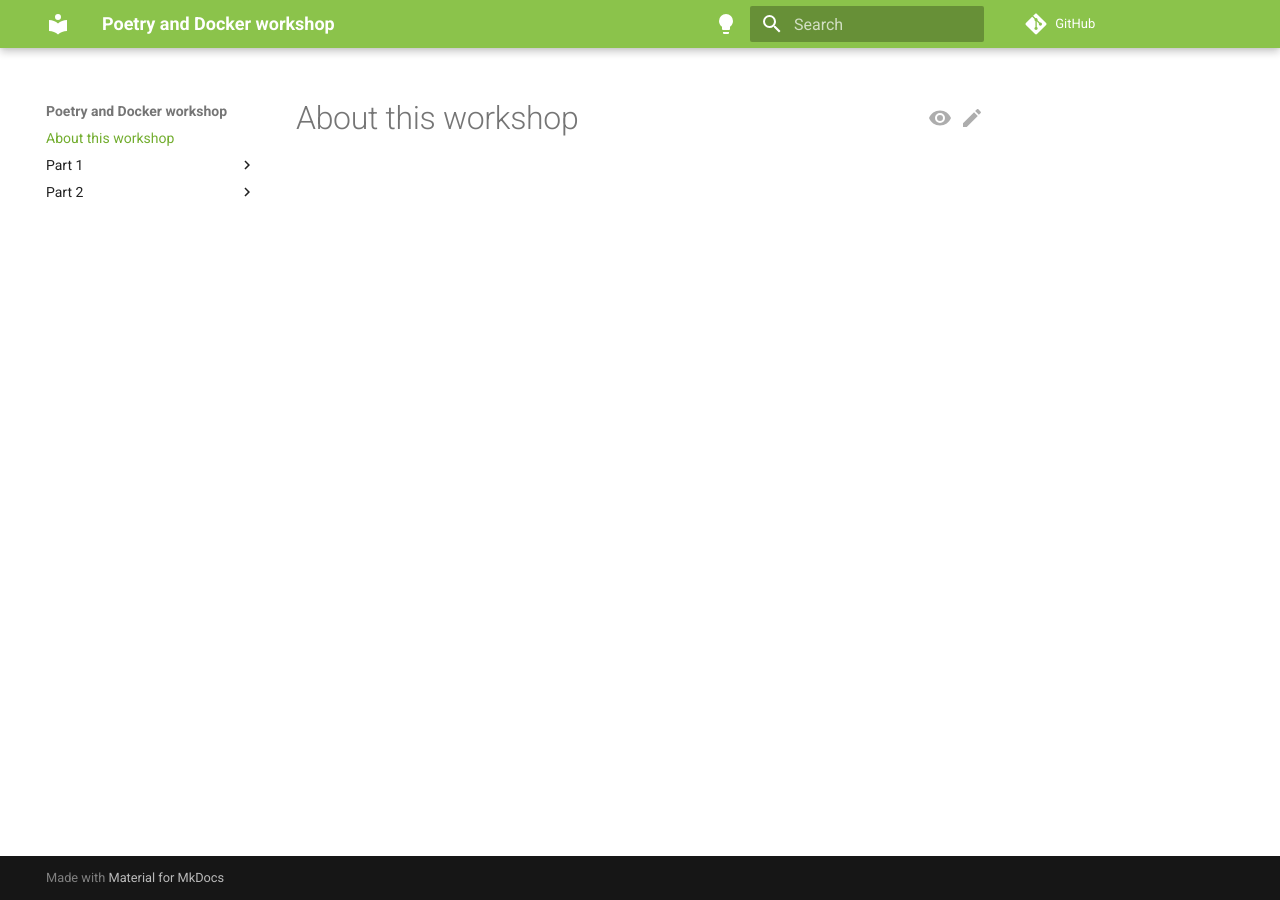
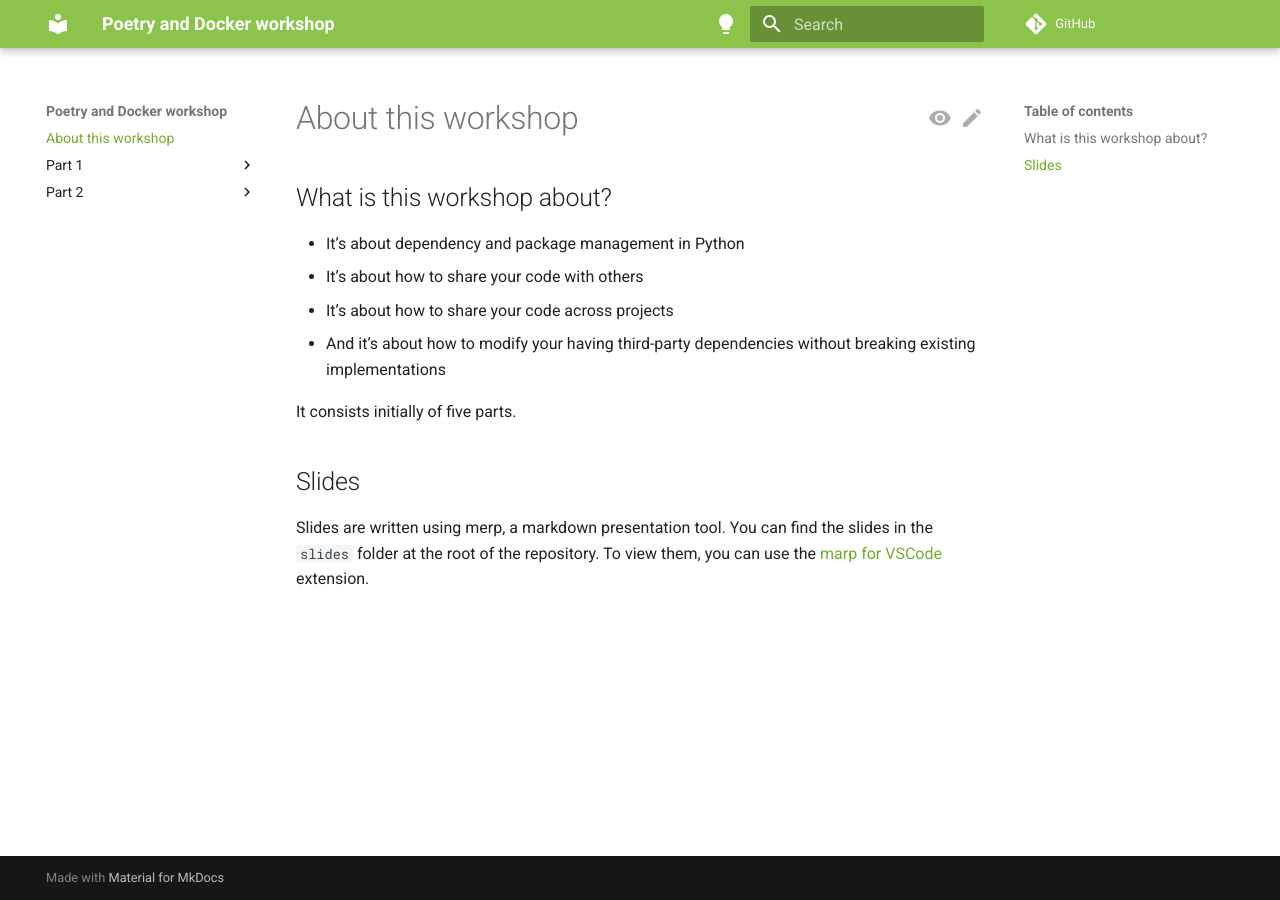
Before and after one commit to Som-Energia/somenergia-poetry-docker-workshop, an MkDocs documentation site: the page built from docs/index.md, in a window 1280 px wide. Built offline with MkDocs 1.6.1 and Material for MkDocs 9.7.7, drawn with Linux system fonts in a browser that asks for light colours; nearby versions of some CDN libraries; library files that are not in the unit come from our copies; comment, search, counter and statistics services are not loaded.

```diff
--- a/docs/index.md
+++ b/docs/index.md
@@ -1 +1,14 @@
 # About this workshop
+
+## What is this workshop about?
+
+- It’s about dependency and package management in Python
+- It’s about how to share your code with others
+- It’s about how to share your code across projects
+- And it’s about how to modify your having third-party dependencies without breaking existing implementations
+
+It consists initially of five parts.
+
+## Slides
+
+Slides are written using merp, a markdown presentation tool. You can find the slides in the `slides` folder at the root of the repository. To view them, you can use the [marp for VSCode](https://marketplace.visualstudio.com/items?itemName=marp-team.marp-vscode) extension.
```
Also changed, not shown: slides/dependency-and-packaging-slides.md (+1 -1 lines), 1 other file.
